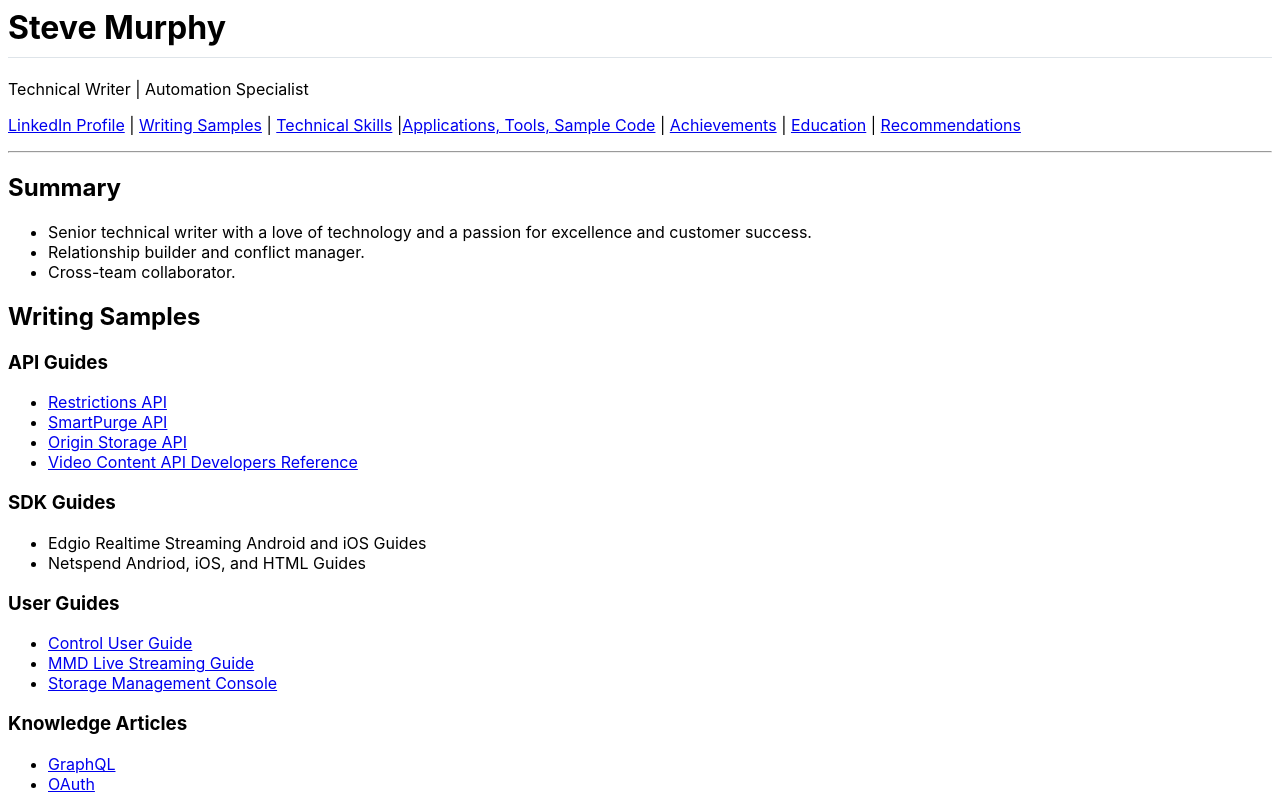
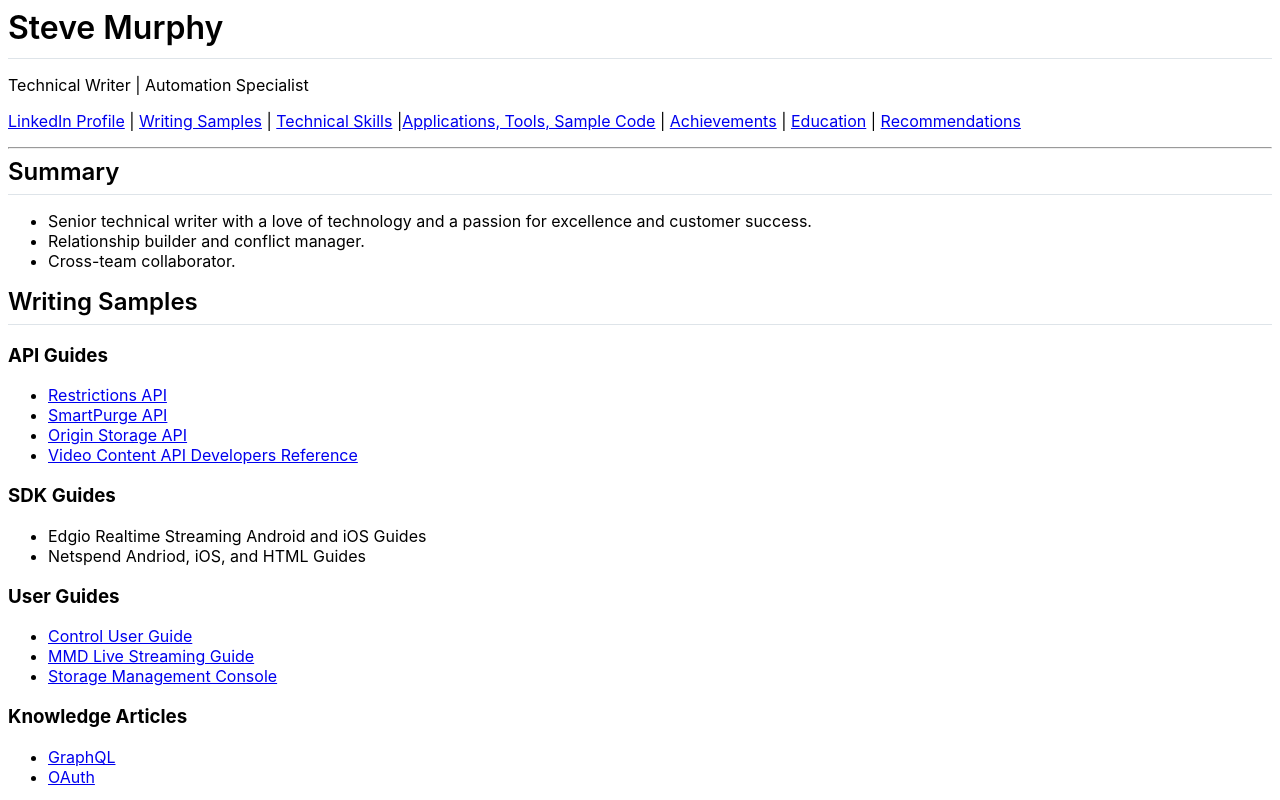
Before and after one commit to Steve-O-Murphy/Steve-O-Murphy.github.io, a plain HTML site: page index.html in a window 1280 px wide. Shown: the top 800 px of the page. Drawn offline with Linux system fonts and the light colour scheme.

Commit message:
added styles

```diff
--- a/styles/style.css
+++ b/styles/style.css
@@ -2,8 +2,22 @@ body {
     font-family: -apple-system, BlinkMacSystemFont, "Segoe UI", "Noto Sans", Helvetica, Arial, sans-serif, "Apple Color Emoji", "Segoe UI Emoji";
 }
 
+h1, h2 {
+    padding-bottom: .3em;
+    border-bottom: 1px solid #d1d9e0b3; var(  --borderColor-muted, var(--color-border-muted)   );
+    margin-bottom: var(--base-size-16);
+    line-height: 1.25;
+    font-weight: var(--base-text-weight-semibold, 600);
+}
+
 h1 {
-    padding-bottom: .3em;
     font-size: 2em;
-    border-bottom: 1px solid #d1d9e0b3;
+    font-weight: var(--base-text-weight-semibold, 600);
 }
+
+h2 {
+
+    font-size: 1.5em;
+    margin-top: var(--base-size-24);
+
+}
```
